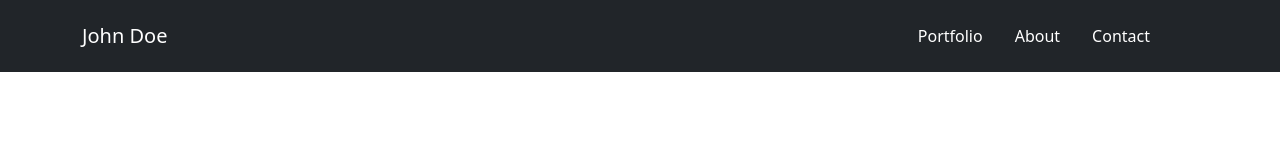
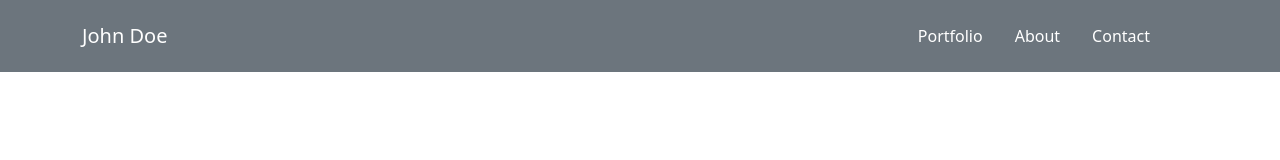
Before and after one commit to Alhajideen/Portfolio-with-bootstrap, a plain HTML site: page index.html in a window 1280 px wide. Drawn offline with nearby package versions, Linux system fonts and the light colour scheme; some icons are missing.

Commit message:
add backgound color for navbar

```diff
--- a/index.html
+++ b/index.html
@@ -17,7 +17,7 @@
     <title>Portfolio</title>
   </head>
   <body>
-    <nav class="navbar navbar-dark bg-dark text-white">
+    <nav class="navbar navbar-dark text-white bg-secondary">
       <div class="container-lg">
         <div class="nav-logo align-center">
           <a class="navbar-brand" href="#">John Doe </a>
```
